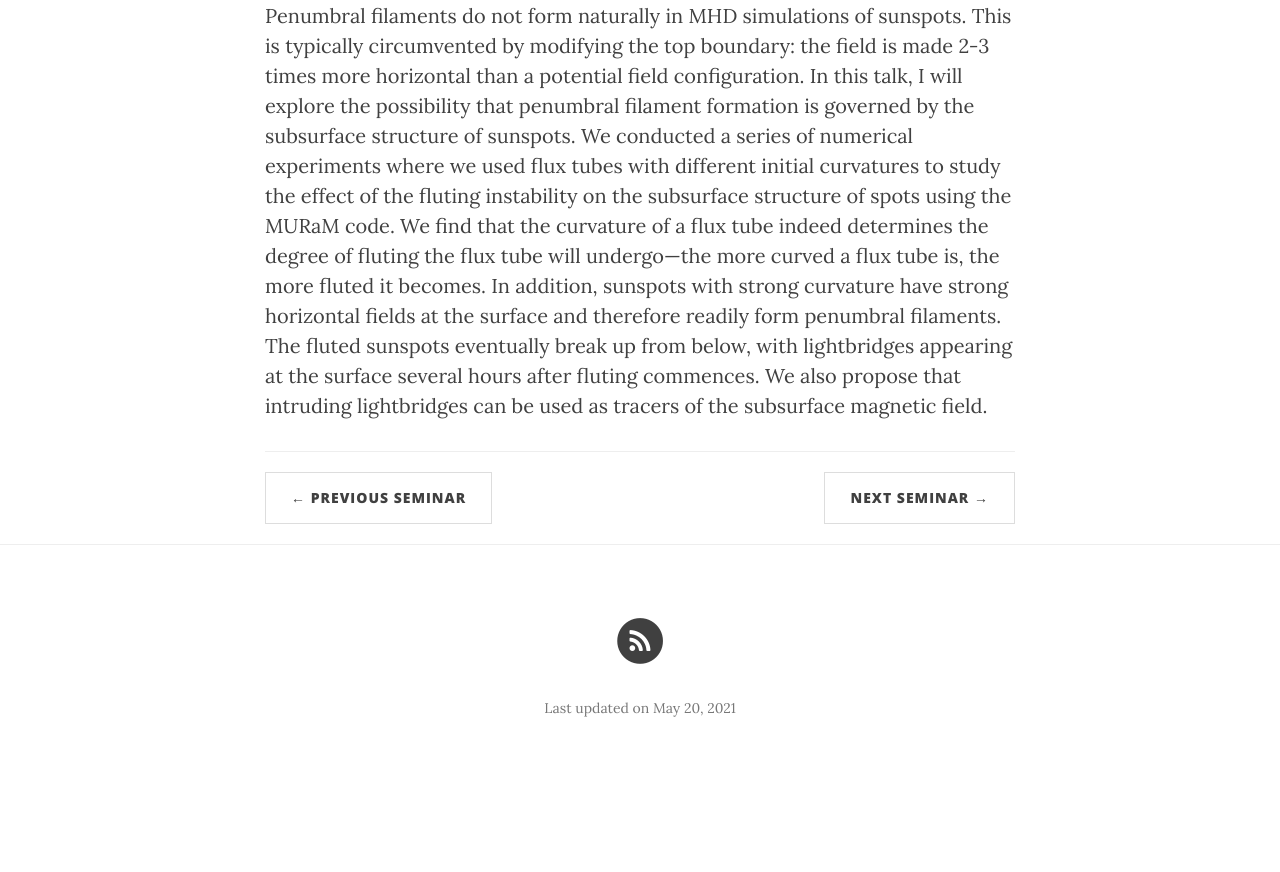
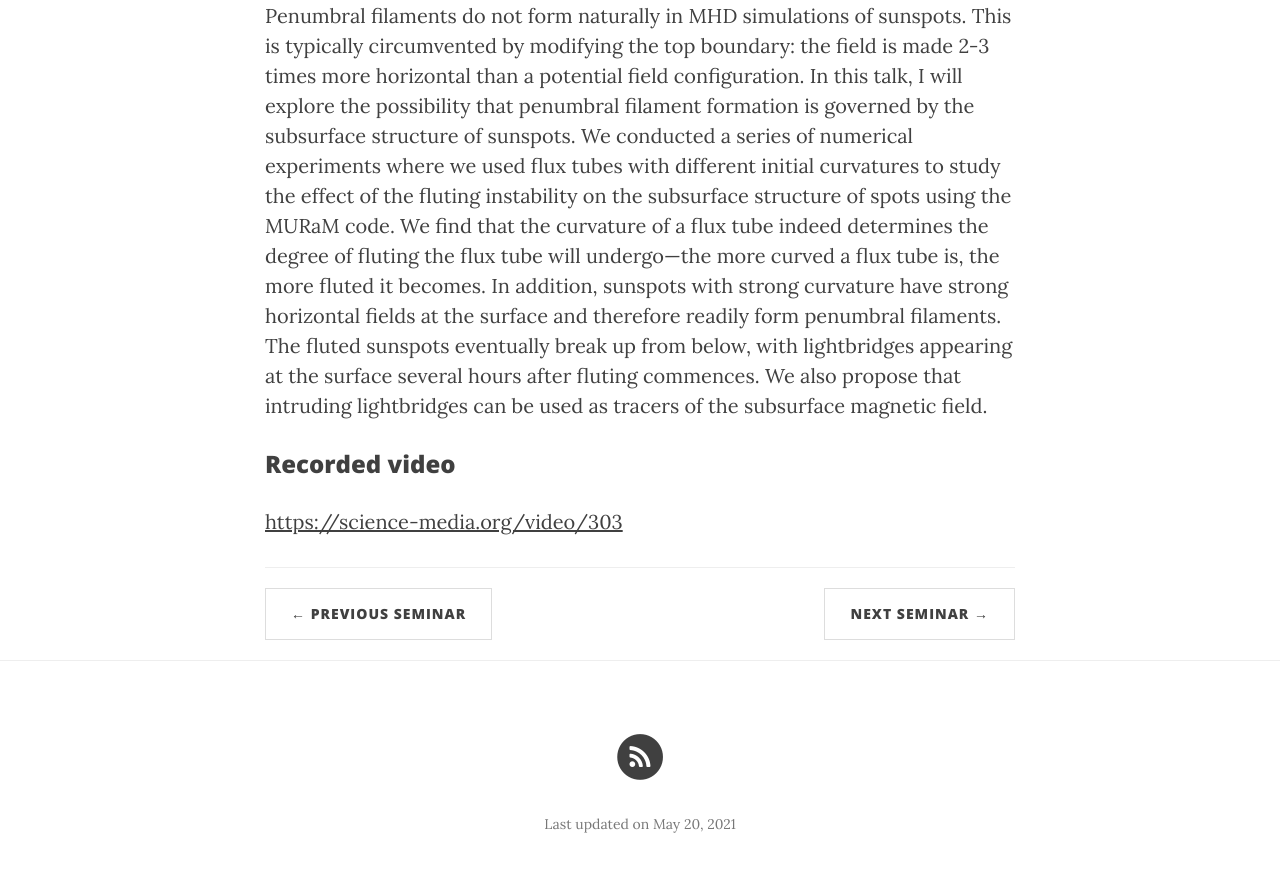
Before and after one commit to ITA-Solar/espos, a Jekyll site: the page built from _posts/2021-04-08-Panja.md, in a window 1280 px wide and 900 px high, scrolled down 718 px. Shown: the top 872 px of the window. Built offline with Jekyll 4.4.1, drawn with Linux system fonts in a browser that asks for light colours; nearby versions of some CDN libraries; before the commit the page ends 1502 px from its top, so only the background shows below that.

Commit message:
Update 2021-04-08-Panja.md

```diff
--- a/_posts/2021-04-08-Panja.md
+++ b/_posts/2021-04-08-Panja.md
@@ -10,3 +10,7 @@ published:  true
 
 ## Abstract
 Penumbral filaments do not form naturally in MHD simulations of sunspots. This is typically circumvented by modifying the top boundary: the field is made 2-3 times more horizontal than a potential field configuration. In this talk, I will explore the possibility that penumbral filament formation is governed by the subsurface structure of sunspots. We conducted a series of numerical experiments where we used flux tubes with different initial curvatures to study the effect of the fluting instability on the subsurface structure of spots using the MURaM code. We find that the curvature of a flux tube indeed determines the degree of fluting the flux tube will undergo—the more curved a flux tube is, the more fluted it becomes. In addition, sunspots with strong curvature have strong horizontal fields at the surface and therefore readily form penumbral filaments. The fluted sunspots eventually break up from below, with lightbridges appearing at the surface several hours after fluting commences. We also propose that intruding lightbridges can be used as tracers of the subsurface magnetic field.
+
+### Recorded video
+
+[https://science-media.org/video/303](https://science-media.org/video/303)
```
